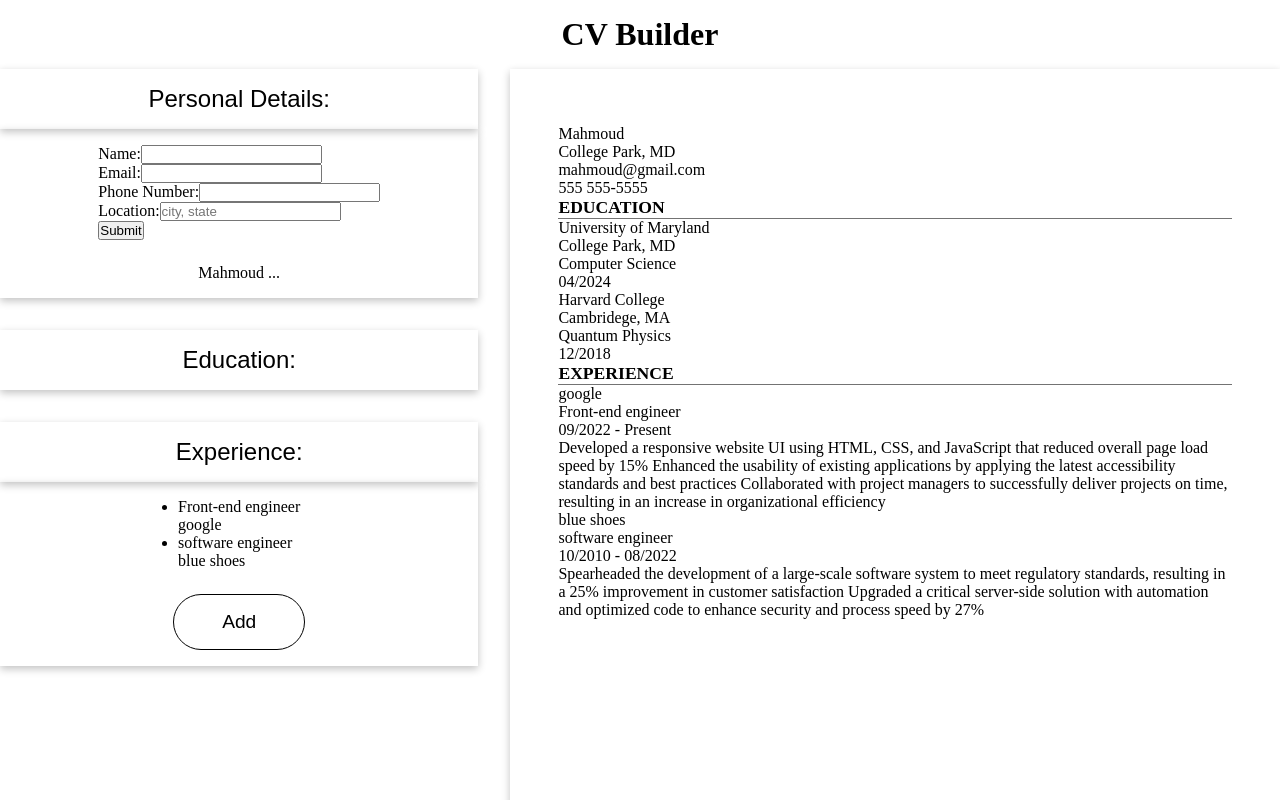
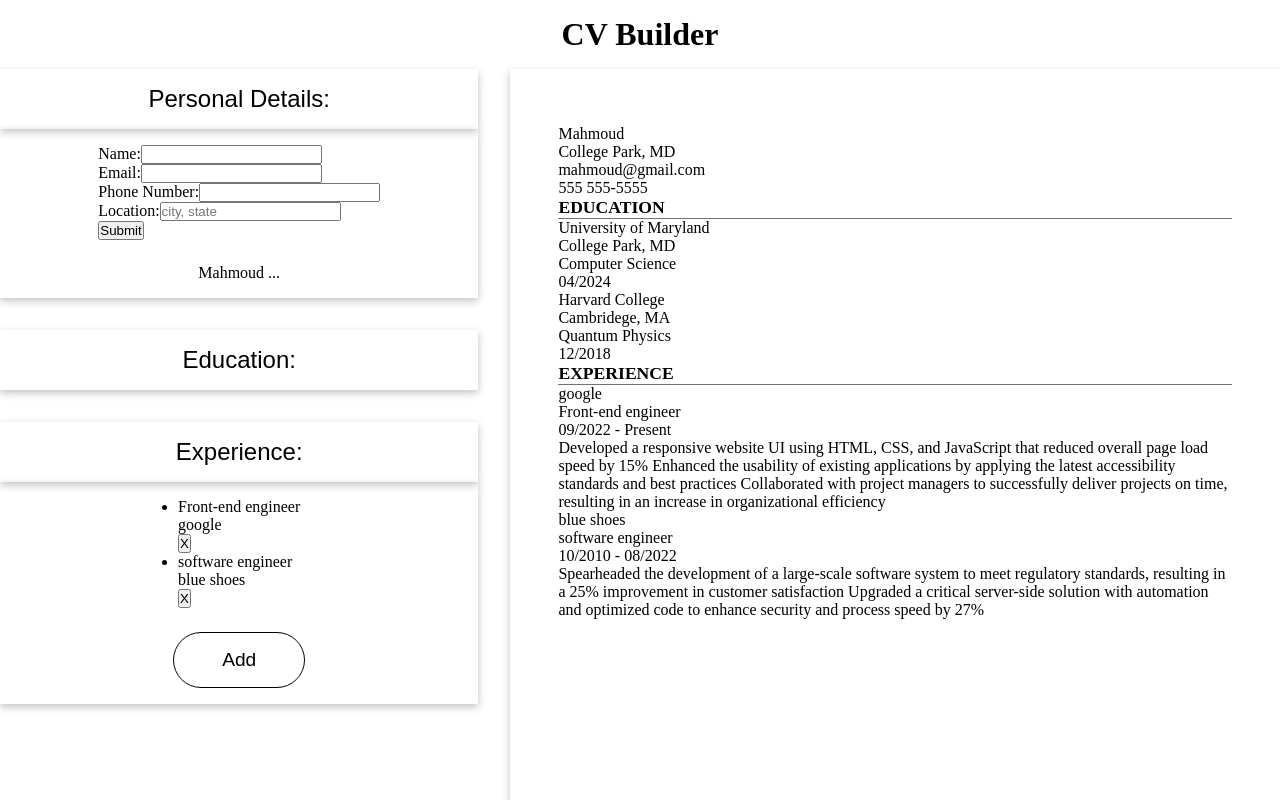
Before and after one commit to MahmoudTalass/cv-application, a React (Vite) app: page / in a window 1280 px wide. Both pictures are taken after a click on the button "Experience:". Shown: the top 800 px of the page. Built offline with nearby package versions, Linux system fonts and the light colour scheme.

Commit message:
Create a remove experience function and pass it down to the list
The function is passed in this order App > ResumeForms > ExperienceList
where it is used when the remove button is clicked

```diff
--- a/src/App.jsx
+++ b/src/App.jsx
@@ -67,6 +67,10 @@ export default function App() {
       setEducationInfo(educationInfo.filter((info) => info.id !== id));
    }
 
+   function handleRemoveExperience(id) {
+      setExperienceInfo(experienceInfo.filter((info) => info.id !== id));
+   }
+
    return (
       <div className="page-container">
          <Header />
@@ -79,6 +83,7 @@ export default function App() {
                experienceInfo={experienceInfo}
                personalInfo={personalInfo}
                handleRemoveEducation={handleRemoveEducation}
+               handleRemoveExperience={handleRemoveExperience}
             />
             <Resume
                personalInfo={personalInfo}
--- a/src/components/formComponents/ExperienceList.jsx
+++ b/src/components/formComponents/ExperienceList.jsx
@@ -1,5 +1,8 @@
 /* eslint-disable react/prop-types */
-export default function ExperienceList({ experienceInfo }) {
+export default function ExperienceList({
+   experienceInfo,
+   handleRemoveExperience,
+}) {
    return (
       <ul className="experiences-list">
          {experienceInfo.map((info) => {
@@ -7,6 +10,9 @@ export default function ExperienceList({ experienceInfo }) {
                <li key={info.id} className="education-info-display">
                   <p>{info.position}</p>
                   <p>{info.company}</p>
+                  <button onClick={() => handleRemoveExperience(info.id)}>
+                     X
+                  </button>
                </li>
             );
          })}
--- a/src/components/formComponents/ResumeForms.jsx
+++ b/src/components/formComponents/ResumeForms.jsx
@@ -14,6 +14,7 @@ export default function ResumeForms({
    educationInfo,
    experienceInfo,
    handleRemoveEducation,
+   handleRemoveExperience,
 }) {
    const [displayForms, setDisplayForms] = useState({
       showPersonalForm: true,
@@ -118,7 +119,10 @@ export default function ResumeForms({
             {displayInfo.showExperienceList && (
                <div className="experience-card content-card">
                   {experienceInfo.length > 0 && (
-                     <ExperienceList experienceInfo={experienceInfo} />
+                     <ExperienceList
+                        experienceInfo={experienceInfo}
+                        handleRemoveExperience={handleRemoveExperience}
+                     />
                   )}
                   <button
                      className="add-experience-btn add-btn"
```
